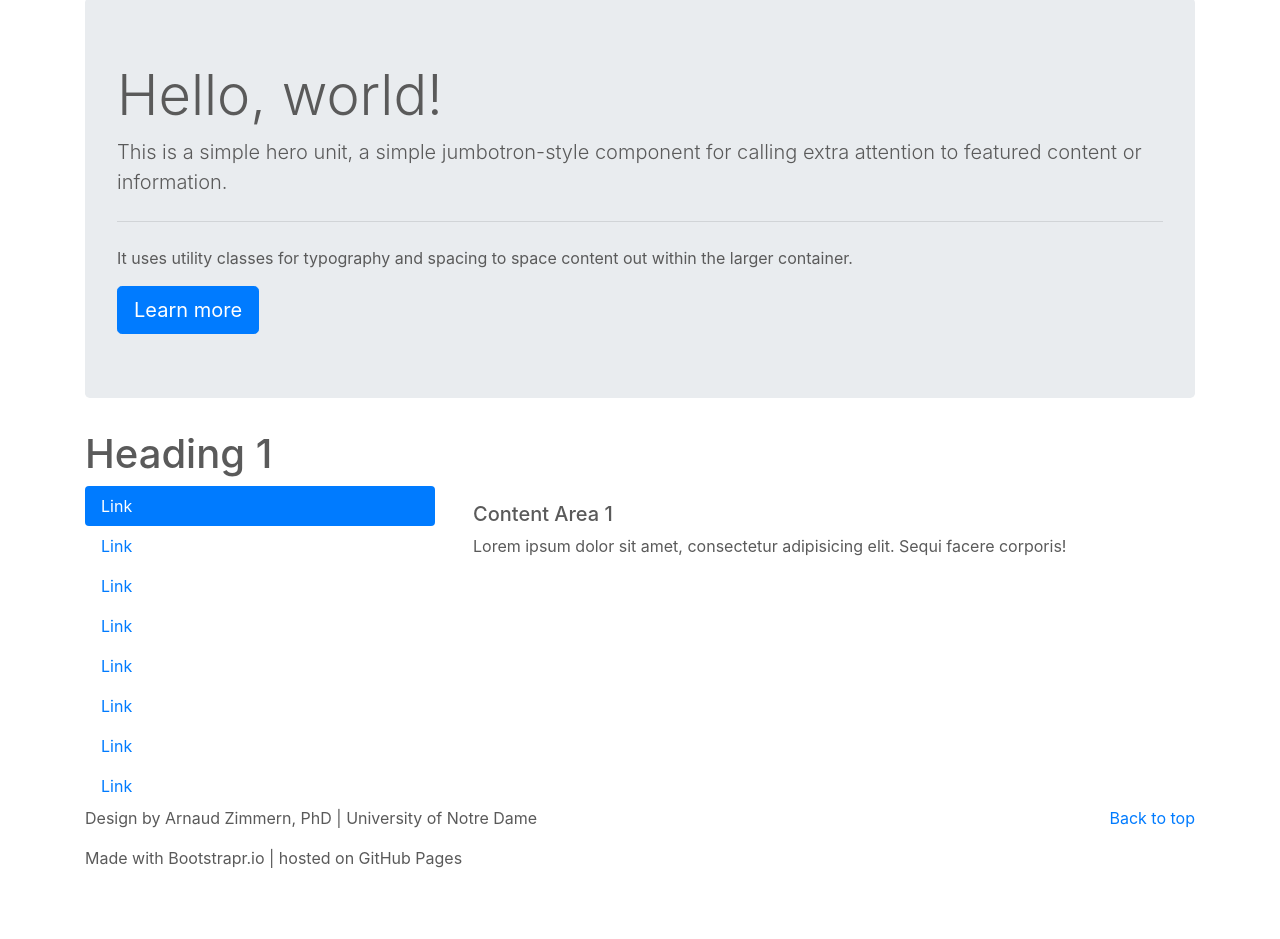
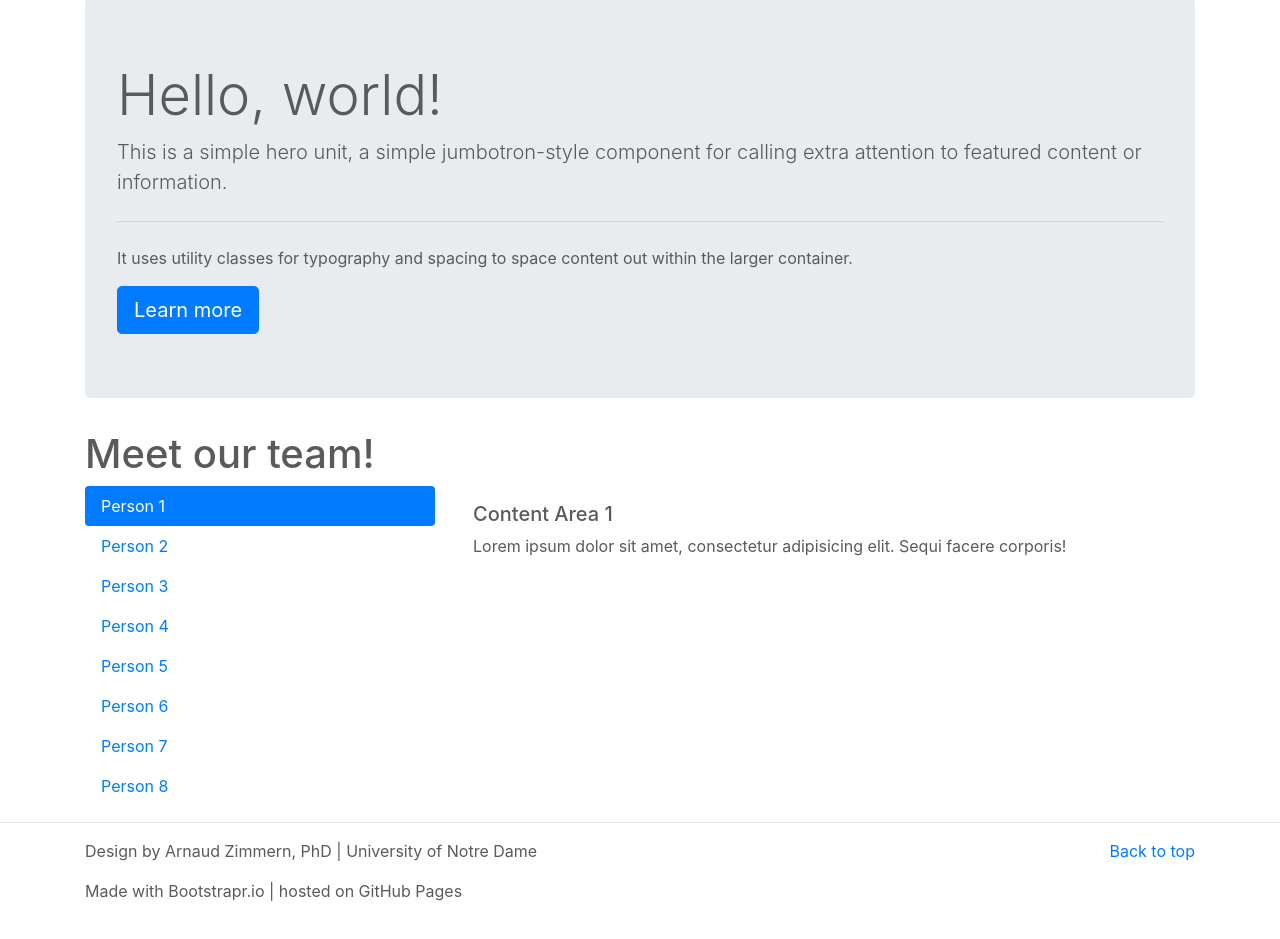
Before and after one commit to azimmern/vr, a plain HTML site: page PAGES/people_page.html in a window 1280 px wide. Shown: the part 211-1150 px from the top of the page. Drawn offline with nearby package versions, Linux system fonts and the light colour scheme; files that its build step writes are made by us from their sources; files whose address does not match are found by name.

```diff
--- a/PAGES/people_page.html
+++ b/PAGES/people_page.html
@@ -43,19 +43,19 @@
                 <p>It uses utility classes for typography and spacing to space content out within the larger container.
                 </p><a class="btn btn-primary btn-lg" href="#" role="button">Learn more</a>
             </div>
-            <h1>Heading 1</h1>
+            <h1>Meet our team!</h1>
             <div class="row">
                 <div class="col-sm-4">
                     <ul class="nav flex-column nav-pills" role="tablist">
-                        <li class="nav-item"><a class="nav-link active" href="#panel46429053" data-toggle="tab">Link</a>
+                        <li class="nav-item"><a class="nav-link active" href="#panel46429053" data-toggle="tab">Person 1</a>
                         </li>
-                        <li class="nav-item"><a class="nav-link" href="#panel70902758" data-toggle="tab">Link</a></li>
-                        <li class="nav-item"><a class="nav-link" href="#panel80479127" data-toggle="tab">Link</a></li>
-                        <li class="nav-item"><a class="nav-link" href="#panel58920324" data-toggle="tab">Link</a></li>
-                        <li class="nav-item"><a class="nav-link" href="#panel28487629" data-toggle="tab">Link</a></li>
-                        <li class="nav-item"><a class="nav-link" href="#panel97524656" data-toggle="tab">Link</a></li>
-                        <li class="nav-item"><a class="nav-link" href="#panel13290166" data-toggle="tab">Link</a></li>
-                        <li class="nav-item"><a class="nav-link" href="#panel78260485" data-toggle="tab">Link</a></li>
+                        <li class="nav-item"><a class="nav-link" href="#panel70902758" data-toggle="tab">Person 2</a></li>
+                        <li class="nav-item"><a class="nav-link" href="#panel80479127" data-toggle="tab">Person 3</a></li>
+                        <li class="nav-item"><a class="nav-link" href="#panel58920324" data-toggle="tab">Person 4</a></li>
+                        <li class="nav-item"><a class="nav-link" href="#panel28487629" data-toggle="tab">Person 5</a></li>
+                        <li class="nav-item"><a class="nav-link" href="#panel97524656" data-toggle="tab">Person 6</a></li>
+                        <li class="nav-item"><a class="nav-link" href="#panel13290166" data-toggle="tab">Person 7</a></li>
+                        <li class="nav-item"><a class="nav-link" href="#panel78260485" data-toggle="tab">Person 8</a></li>
                     </ul>
                 </div>
                 <div class="col-sm-8">
@@ -97,6 +97,8 @@
                 </div>
             </div>
         </div>
+        <div class="pt-10"></div>
+        <hr>
 
         <footer class="container">
             <p class="float-right"><a href="#">Back to top</a></p>
```
Also changed, not shown: PAGES/initiatives_page.html (+1 -1 lines), PAGES/xr_ethics_page.html (+18 -12 lines), THREED/basilica_license (2).txt (added), 2 other files.
